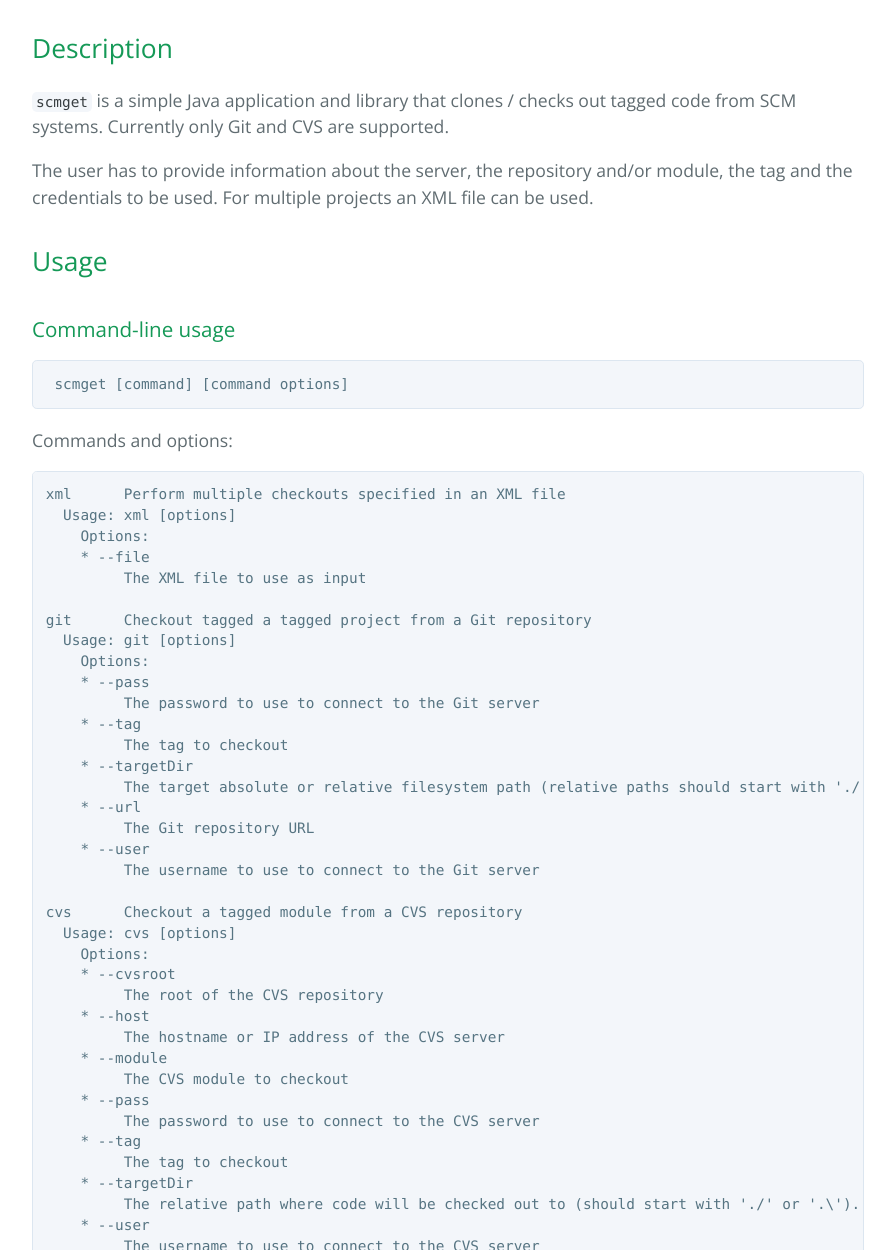
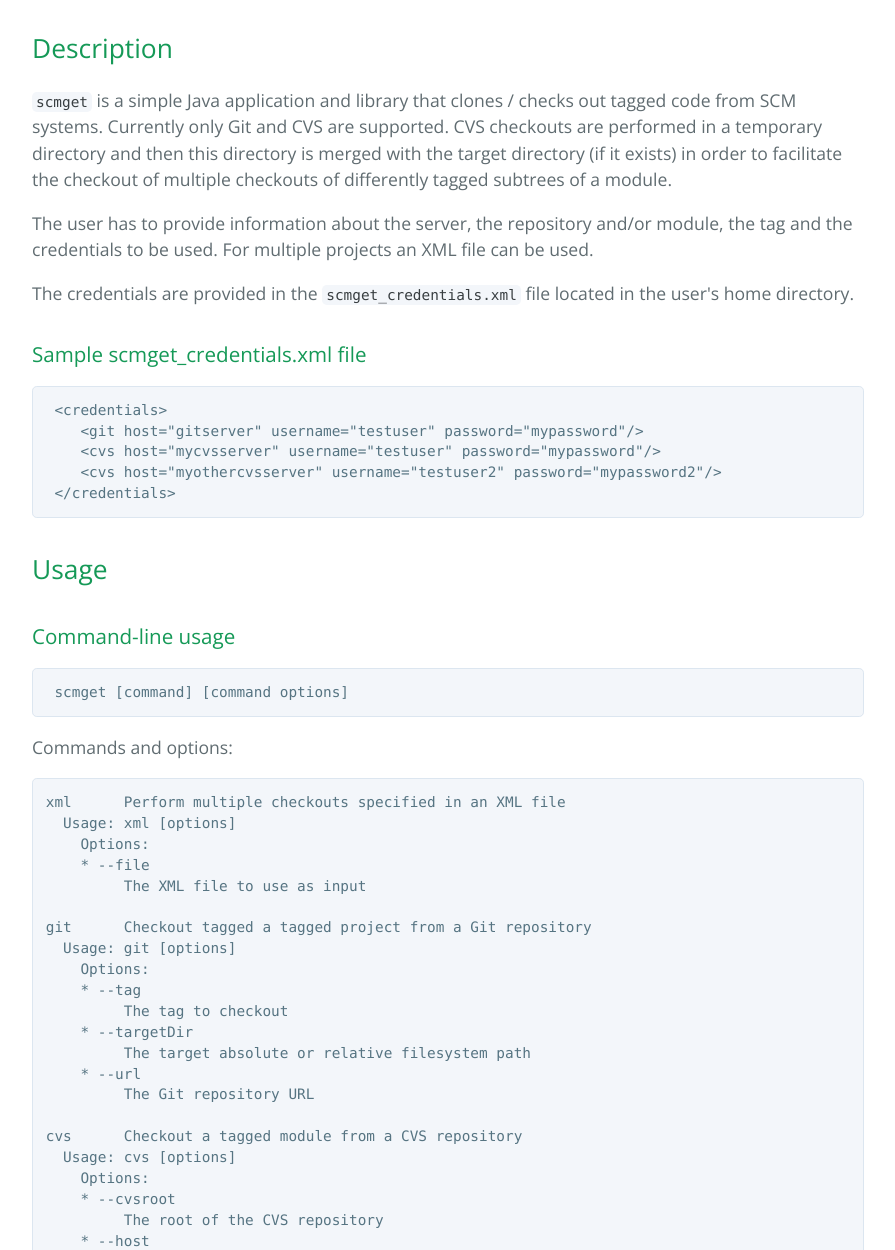
Before and after one commit to cyberpython/scmget, a plain HTML site: page index.html in a window 1280 px wide. Shown: the part 470-1720 px from the top of the page, without its empty margins (192-1087 px from the left). Drawn offline with nearby package versions, Linux system fonts and the light colour scheme.

Commit message:
Create gh-pages branch via GitHub

```diff
--- a/index.html
+++ b/index.html
@@ -26,11 +26,27 @@
 <a id="description" class="anchor" href="#description" aria-hidden="true"><span aria-hidden="true" class="octicon octicon-link"></span></a>Description</h2>
 
 <p><code>scmget</code> is a simple Java application and library that clones / checks out
-tagged code from SCM systems. Currently only Git and CVS are supported.</p>
+tagged code from SCM systems. Currently only Git and CVS are supported.
+CVS checkouts are performed in a temporary directory and then this directory is
+merged with the target directory (if it exists) in order to facilitate the
+checkout of multiple checkouts of differently tagged subtrees of a module.</p>
 
 <p>The user has to provide information about the server, the repository and/or
 module, the tag and the credentials to be used.
 For multiple projects an XML file can be used.</p>
+
+<p>The credentials are provided in the <code>scmget_credentials.xml</code> file located
+in the user's home directory.</p>
+
+<h3>
+<a id="sample-scmget_credentialsxml-file" class="anchor" href="#sample-scmget_credentialsxml-file" aria-hidden="true"><span aria-hidden="true" class="octicon octicon-link"></span></a>Sample scmget_credentials.xml file</h3>
+
+<pre><code> &lt;credentials&gt;
+    &lt;git host="gitserver" username="testuser" password="mypassword"/&gt;
+    &lt;cvs host="mycvsserver" username="testuser" password="mypassword"/&gt;
+    &lt;cvs host="myothercvsserver" username="testuser2" password="mypassword2"/&gt;
+ &lt;/credentials&gt;
+</code></pre>
 
 <h2>
 <a id="usage" class="anchor" href="#usage" aria-hidden="true"><span aria-hidden="true" class="octicon octicon-link"></span></a>Usage</h2>
@@ -52,16 +68,12 @@ For multiple projects an XML file can be used.</p>
 git      Checkout tagged a tagged project from a Git repository
   Usage: git [options]
     Options:
-    * --pass
-         The password to use to connect to the Git server
     * --tag
          The tag to checkout
     * --targetDir
-         The target absolute or relative filesystem path (relative paths should start with './' or '.\\')
+         The target absolute or relative filesystem path
     * --url
          The Git repository URL
-    * --user
-         The username to use to connect to the Git server
 
 cvs      Checkout a tagged module from a CVS repository
   Usage: cvs [options]
@@ -72,14 +84,10 @@ cvs      Checkout a tagged module from a CVS repository
          The hostname or IP address of the CVS server
     * --module
          The CVS module to checkout
-    * --pass
-         The password to use to connect to the CVS server
     * --tag
          The tag to checkout
     * --targetDir
-         The relative path where code will be checked out to (should start with './' or '.\').
-    * --user
-         The username to use to connect to the CVS server
+         The target absolute or relative filesystem path
 </code></pre>
 
 <h3>
@@ -88,8 +96,6 @@ cvs      Checkout a tagged module from a CVS repository
 <pre><code> &lt;configuration&gt;
 
    &lt;git url="https://testuser@gitserver/git/MyAwesomeProject.git"
-        username="testuser"
-        password="mypassword"
         target-dir="/home/jdoe/builds/myawesomeproj"
         tag="v0.2"
    /&gt;
@@ -97,8 +103,6 @@ cvs      Checkout a tagged module from a CVS repository
    &lt;cvs host="mycvsserver"
         cvsroot="/var/lib/CVSROOT"
         module="myawesomelib"
-        username="testuser"
-        password="mypassword"
         target-dir="//home/jdoe/builds/deplib_1"
         tag="TAG_TEST_1"
    /&gt;
```
Also changed, not shown: params.json (+1 -1 lines).
